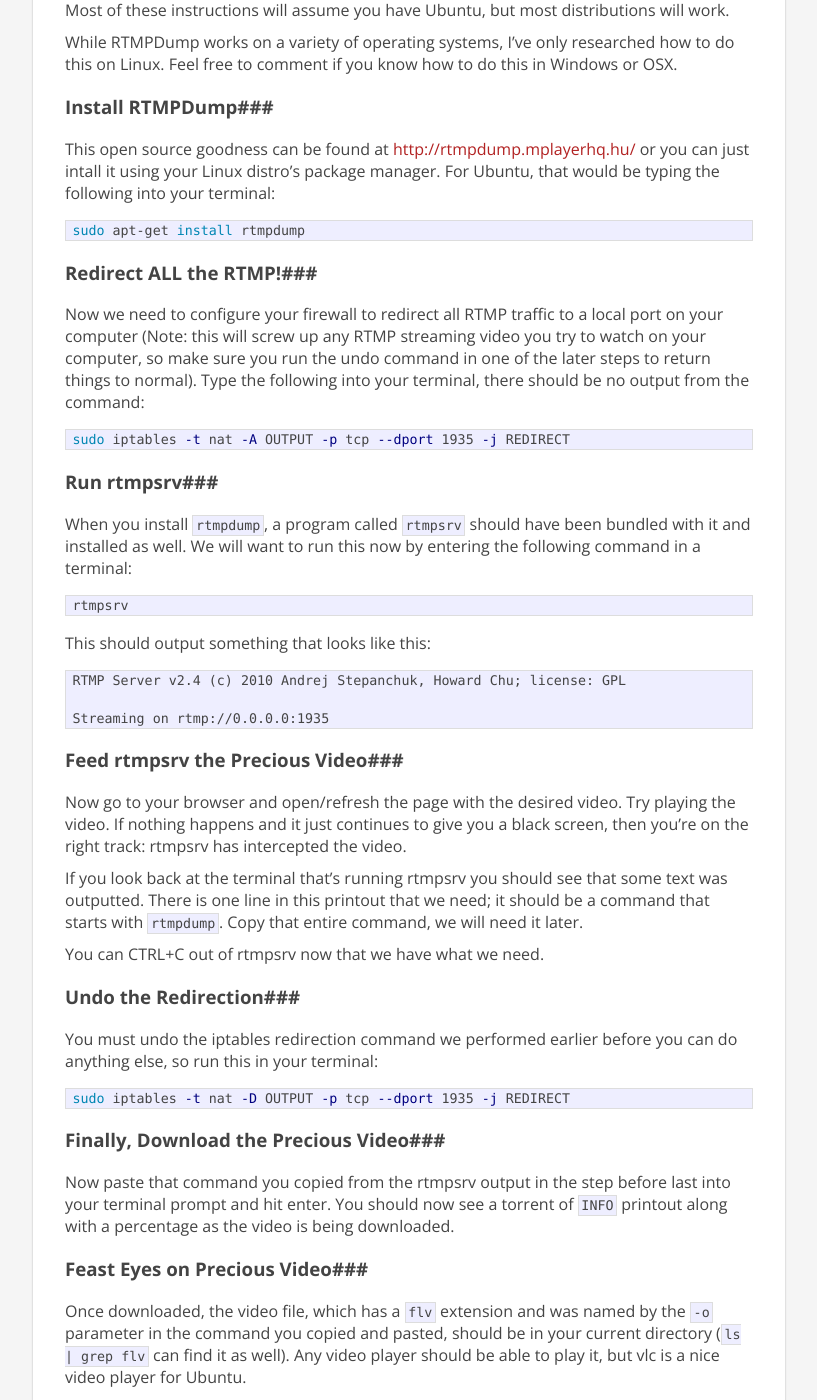
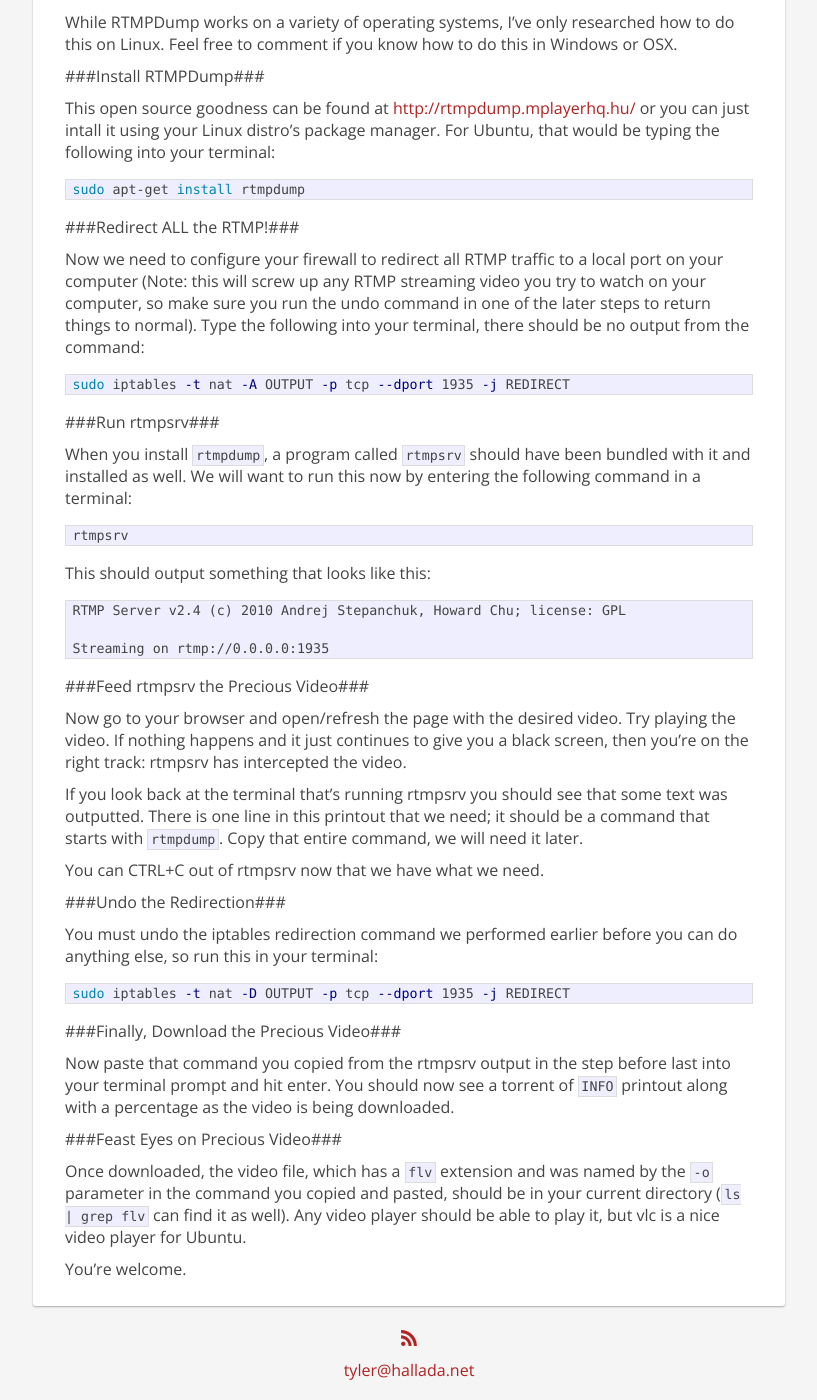
Before and after one commit to thallada/thallada.github.io, a Jekyll site: the page built from _posts/2013-04-18-how-download-rtmp-video.md, in a window 1280 px wide and 1400 px high, scrolled down 565 px. Shown: the whole window, without its empty margins (231-1048 px from the left). Built offline with Jekyll 4.4.1, drawn with Linux system fonts in a browser that asks for light colours; Markdown is read by kramdown in place of the engine named in the settings; some of the changed text lies outside the part shown.

Commit message:
Update to jekyll 3.0

````diff
--- a/_config.yml
+++ b/_config.yml
@@ -2,9 +2,11 @@
 description: Musings on technology, literature, and interesting topics
 url: http://hallada.net/blog
 assets: http://hallada.net/assets/
-markdown: redcarpet
-highlighter: pygments
+markdown: kramdown
+kramdown:
+    syntax_highlighter: rouge
 paginate: 10
 paginate_path: "blog/page:num"
 gems:
     - jekyll-redirect-from
+    - jekyll-paginate
--- a/_posts/2013-04-18-how-download-rtmp-video.md
+++ b/_posts/2013-04-18-how-download-rtmp-video.md
@@ -43,9 +43,9 @@
 intall it using your Linux distro's package manager. For Ubuntu, that would be
 typing the following into your terminal:
 
-```bash
+~~~ bash
 sudo apt-get install rtmpdump
-```
+~~~
 
 ###Redirect ALL the RTMP!###
 
@@ -55,9 +55,9 @@
 the undo command in one of the later steps to return things to normal). Type
 the following into your terminal, there should be no output from the command:
 
-```bash
+~~~ bash
 sudo iptables -t nat -A OUTPUT -p tcp --dport 1935 -j REDIRECT
-```
+~~~
 
 ###Run rtmpsrv###
 
@@ -93,9 +93,9 @@
 performed earlier before you can do anything else, so run this in your
 terminal:
 
-```bash
+~~~ bash
 sudo iptables -t nat -D OUTPUT -p tcp --dport 1935 -j REDIRECT
-```
+~~~
 
 ###Finally, Download the Precious Video###
 
--- a/feed.xml
+++ b/feed.xml
@@ -1,5 +1,4 @@
 ---
-layout: none
 redirect_from: "/rss"
 ---
 <?xml version="1.0" encoding="UTF-8"?>
````
Also changed, not shown: _posts/2013-06-04-w3m-reddit.md (+4 -4 lines), _posts/2013-07-10-quick-command-line-search-search-pane.md (+8 -8 lines), _posts/2015-06-03-midnight-desktop.md (+10 -10 lines).
